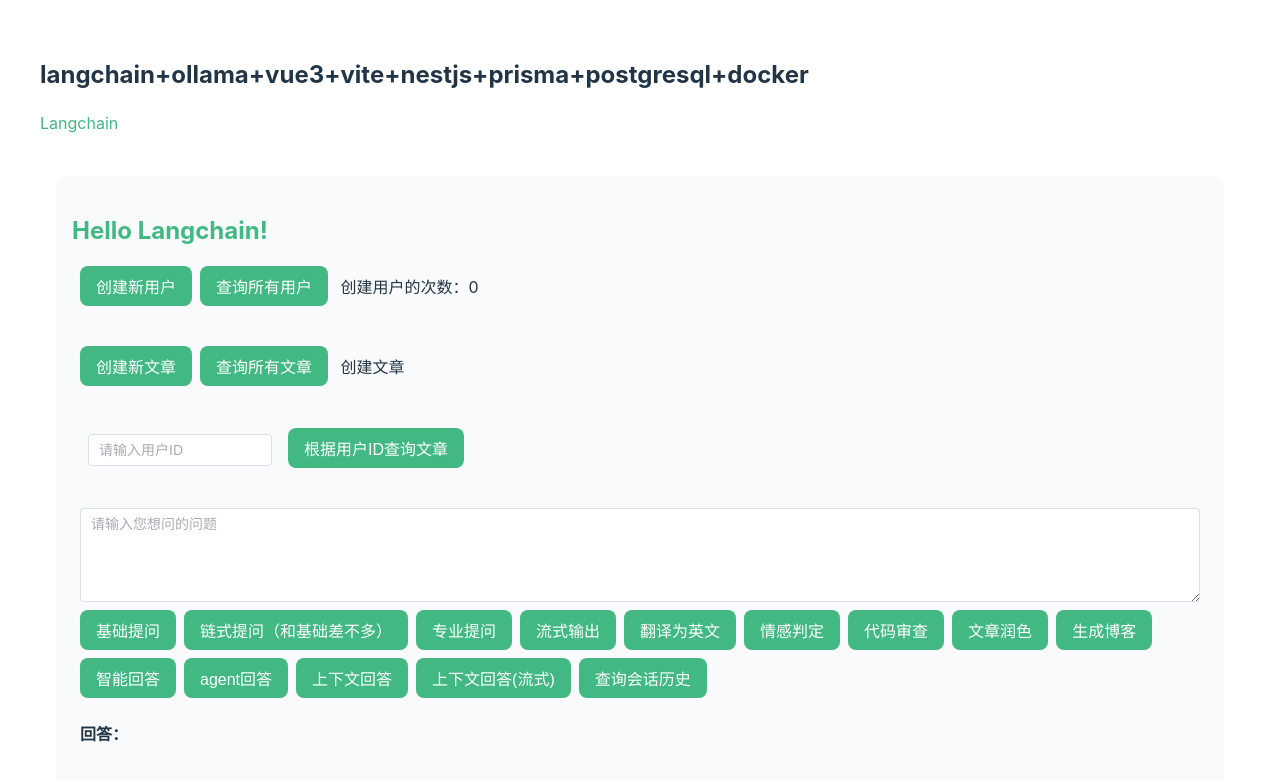
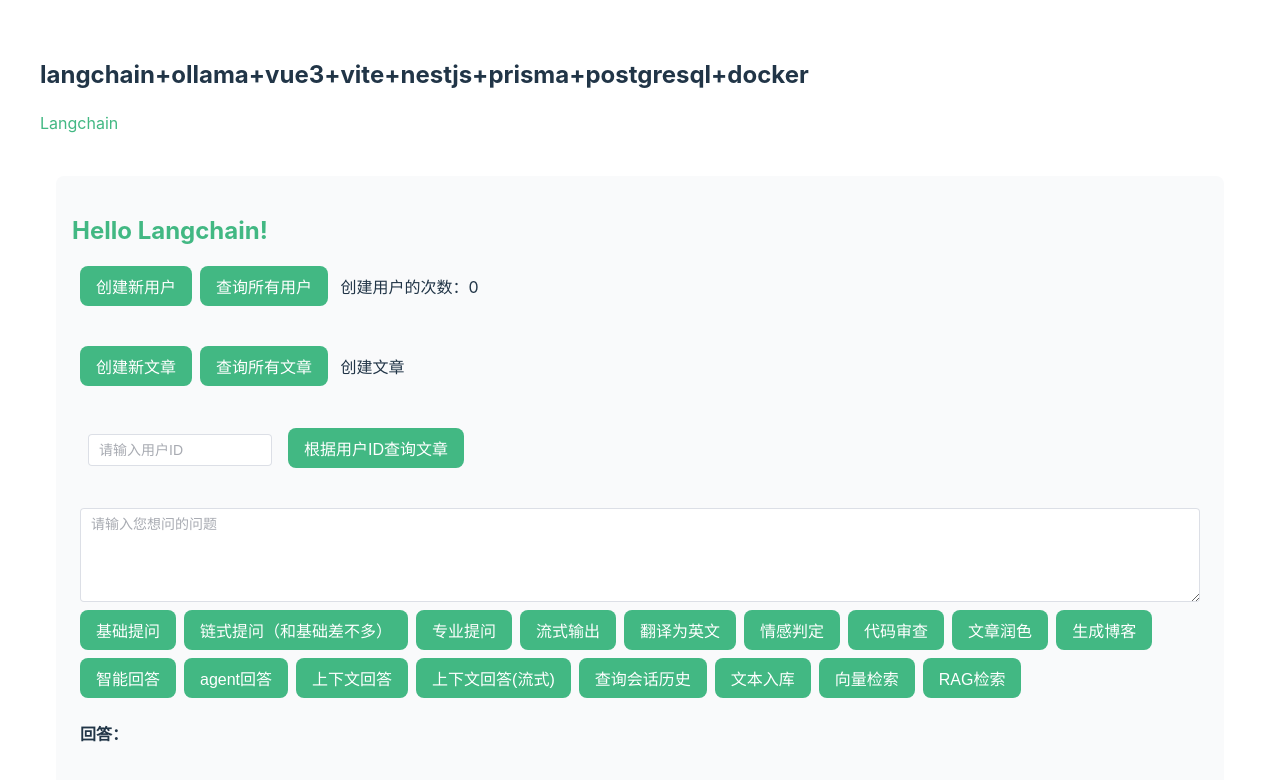
Before and after one commit to yy1129273677/vue, a Vue app: page /langchain in a window 1280 px wide. Shown: the top 780 px of the page. Built offline with nearby package versions, Linux system fonts and the light colour scheme.

Commit message:
feat(HelloWorld): add RAG related operation buttons and handlers
新增文本入库、向量检索、RAG检索三个功能按钮及对应的处理函数，完善RAG相关交互能力

```diff
--- a/src/components/HelloWorld.vue
+++ b/src/components/HelloWorld.vue
@@ -66,6 +66,9 @@
         上下文回答(流式)
       </button>
       <button type="button" @click="queryChatHistory">查询会话历史</button>
+      <button type="button" @click="loadDocuments">文本入库</button>
+      <button type="button" @click="vectorSearch">向量检索</button>
+      <button type="button" @click="ragSearch">RAG检索</button>
 
       <div class="response-title">回答：</div>
       <div class="response-message" v-if="responseMessage">
@@ -491,6 +494,78 @@
   }
 };
 
+const loadDocuments = async (): Promise<void> => {
+  try {
+    const data = {
+      documents: [
+        {
+          id: new Date().getTime().toString(),
+          content: message.value,
+          source: "yy",
+        },
+      ],
+    };
+    const response = await axios.post("/rag/load", data);
+    responseMessage.value = {
+      answer: response.data.message,
+    };
+  } catch (error) {
+    console.error("提问失败:", error.response?.data);
+    responseMessage.value = "提问失败";
+  }
+};
+
+const vectorSearch = async (): Promise<void> => {
+  try {
+    const data = {
+      query: message.value,
+    };
+    const response = await axios.post("/rag/search", data);
+    // responseMessage.value = {
+    //   answer: response.data.results
+    //     .map((item: any, index: number) => `回答${index + 1}. ${item.content}`)
+    //     .join("\n"),
+    // };
+    historyMessage.value = response.data.results.map((item: any) => ({
+      role: "assistant",
+      content: item.content,
+    }));
+  } catch (error) {
+    console.error("提问失败:", error.response?.data);
+    responseMessage.value = "提问失败";
+  }
+};
+
+const ragSearch = async (): Promise<void> => {
+  responseMessage.value = { answer: "" };
+  const { promise } = streamResponse(
+    `${axios.defaults.baseURL}/rag/query`,
+    { question: message.value },
+    {
+      onMessage: (chunk: any) => {
+        if (chunk.type === "text") {
+          responseMessage.value.answer += chunk.text;
+        }
+        if (chunk.type === "source") {
+          historyMessage.value = chunk.text.map((item: any) => ({
+            role: "assistant",
+            content: item.content,
+          }));
+        }
+      },
+      onError: (error) => {
+        console.error("流式提问失败:", error);
+        responseMessage.value.answer = "提问失败，请检查模型服务是否正常";
+      },
+    },
+  );
+
+  try {
+    await promise;
+  } finally {
+  }
+};
+
 defineExpose({ rest });
 </script>
 
```
